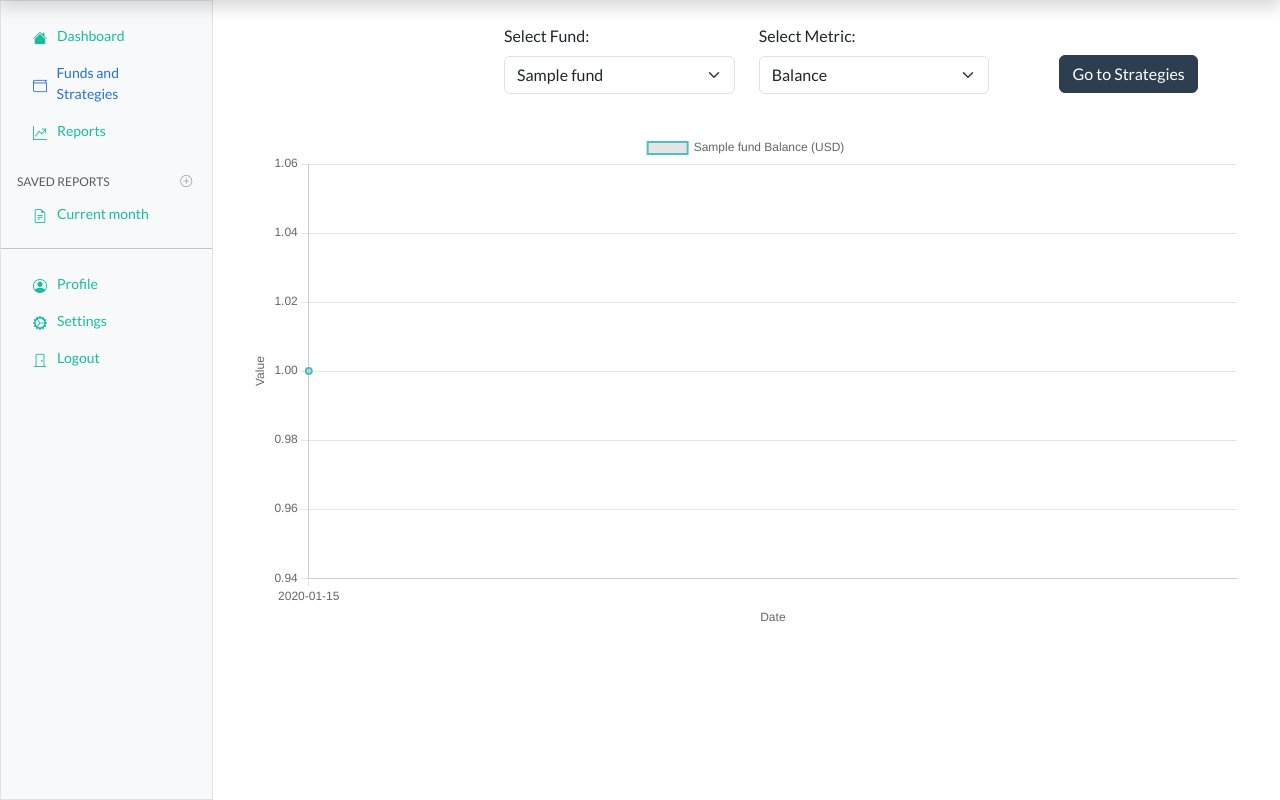
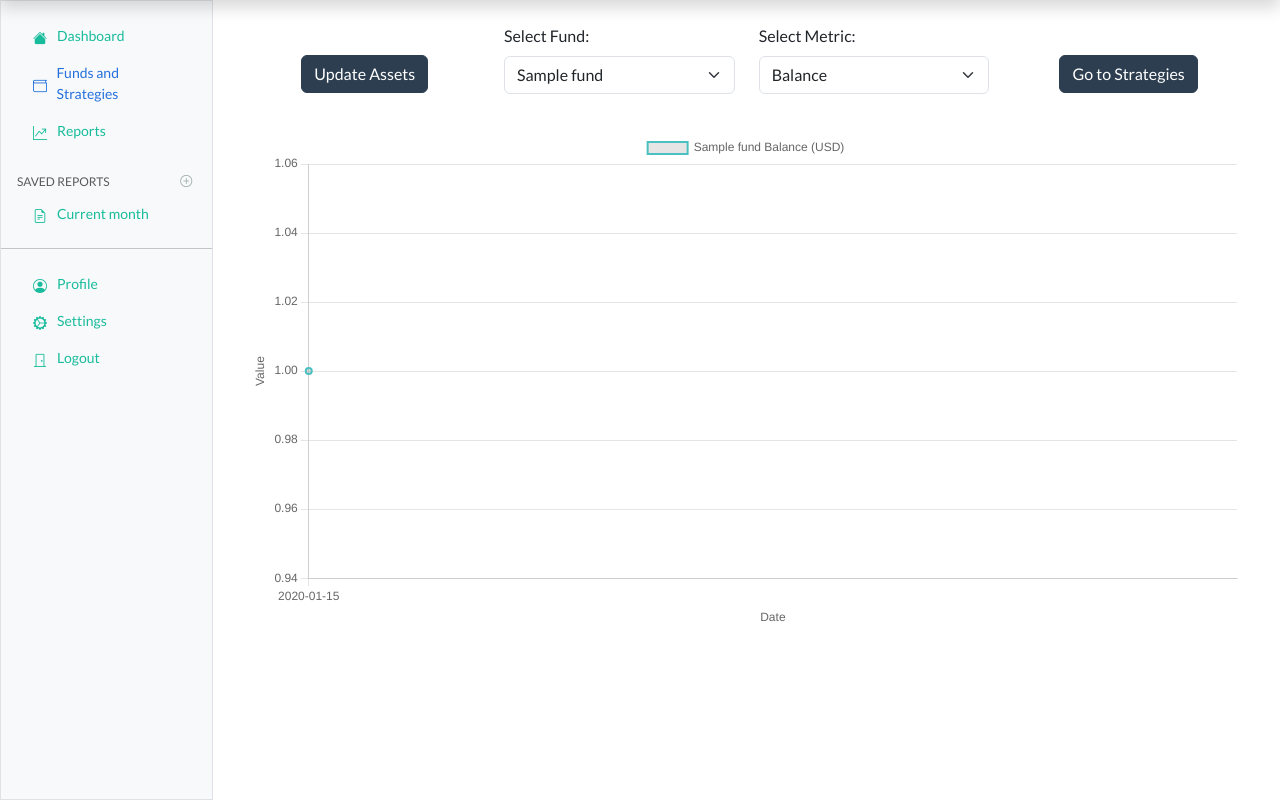
Before and after one commit to Dado-hash/Dashboard_Arkadia_V2, a Django app: page /dashboard/funds/ in a window 1280 px wide. Shown: the part 48-848 px from the top of the page. Run offline with Django 5.2, Linux system fonts and the light colour scheme; tables that the repository leaves empty hold one stand-in row (values such as "Sample post"); some libraries are stand-ins or nearby versions.

Commit message:
Added the button update assets in funds

```diff
--- a/dashboard_arkadia_v2/funds_and_strategies/views.py
+++ b/dashboard_arkadia_v2/funds_and_strategies/views.py
@@ -92,8 +92,33 @@ def save_wallet(request):
 
 def update_assets(request):
     try:
-        update_all_assets()
-        return JsonResponse({"status": "success"})
+        update_all_assets()  # La tua funzione per aggiornare gli asset
+
+        # Recupera i dati aggiornati
+        funds = Fund.objects.all()
+        funds_data = []
+
+        for fund in funds:
+            balance_data = Balance.objects.filter(fund=fund).order_by('date')
+            daily_performance_data = PerformanceMetric.objects.filter(fund=fund, metric_name='daily_performance').order_by('date')
+            monthly_performance_data = PerformanceMetric.objects.filter(fund=fund, metric_name='monthly_performance').order_by('date')
+            cumulative_performance_data = PerformanceMetric.objects.filter(fund=fund, metric_name='cumulative_performance').order_by('date')
+
+            fund_data = {
+                'id': fund.id,
+                'name': fund.name,
+                'balance_labels': [item.date.strftime('%Y-%m-%d') for item in balance_data],
+                'balance_values': [float(item.value_usd) for item in balance_data],
+                'daily_labels': [item.date.strftime('%Y-%m-%d') for item in daily_performance_data],
+                'daily_values': [float(item.value) for item in daily_performance_data],
+                'monthly_labels': [item.date.strftime('%Y-%m') for item in monthly_performance_data],
+                'monthly_values': [float(item.value) for item in monthly_performance_data],
+                'cumulative_labels': [item.date.strftime('%Y-%m') for item in cumulative_performance_data],
+                'cumulative_values': [float(item.value) for item in cumulative_performance_data],
+            }
+            funds_data.append(fund_data)
+
+        return JsonResponse({"status": "success", "funds_data": funds_data})
     except Exception as e:
         return JsonResponse({"status": "error", "message": str(e)})
 
--- a/dashboard_arkadia_v2/templates/funds_and_strategies/funds.html
+++ b/dashboard_arkadia_v2/templates/funds_and_strategies/funds.html
@@ -7,7 +7,13 @@
 
     <!-- Selettori del Fondo e della Metrica -->
     <div class="row mt-4">
-        <div class="col-md-3 offset-md-3">
+        <div class="col-md-3 d-flex justify-content-center align-items-center" style="height: 100px;">
+            <button id="updateAssets" class="btn btn-primary">
+                <span id="updateAssetsText">Update Assets</span>
+                <span id="updateAssetsSpinner" class="spinner-border spinner-border-sm d-none" role="status" aria-hidden="true"></span>
+            </button>
+        </div>
+        <div class="col-md-3">
             <label for="fundSelector" class="form-label">Select Fund:</label>
             <select id="fundSelector" class="form-select mb-3">
                 {% for fund in funds %}
@@ -48,6 +54,9 @@
         var metricSelector = document.getElementById('metricSelector');
         var fundChartCtx = document.getElementById('fundChart').getContext('2d');
         var fundChart;
+        var updateButton = document.getElementById('updateAssets');
+        var updateButtonText = document.getElementById('updateAssetsText');
+        var updateButtonSpinner = document.getElementById('updateAssetsSpinner');
 
         function updateChart(fundId, metric) {
             var fund = funds.find(f => f.id === parseInt(fundId));
@@ -140,6 +149,43 @@
                 alert('Please select a fund first.');
             }
         });
+
+        // Update balances on button click
+        updateButton.addEventListener('click', function() {
+            updateButton.disabled = true;  // Disable the button
+            updateButtonText.textContent = 'Updating...';  // Change the button text
+            updateButtonSpinner.classList.remove('d-none');  // Show the spinner
+
+            fetch('{% url "update_assets" %}', {
+                method: 'POST',
+                headers: {
+                    'Content-Type': 'application/json',
+                    'X-CSRFToken': '{{ csrf_token }}' // Include CSRF token for security
+                },
+                body: JSON.stringify({})
+            })
+            .then(response => response.json())
+            .then(data => {
+                updateButton.disabled = false;  // Enable the button
+                updateButtonText.textContent = 'Update Assets';  // Restore the button text
+                updateButtonSpinner.classList.add('d-none');  // Hide the spinner
+
+                if (data.status === 'success') {
+                    funds = data.funds_data; // Update funds data with the new data from the server
+                    updateChart(fundSelector.value, metricSelector.value); // Update the chart
+                } else {
+                    alert('Failed to update balances: ' + data.message);
+                }
+            })
+            .catch(error => {
+                updateButton.disabled = false;  // Enable the button
+                updateButtonText.textContent = 'Update Assets';  // Restore the button text
+                updateButtonSpinner.classList.add('d-none');  // Hide the spinner
+
+                console.error('Error:', error);
+                alert('An error occurred while updating balances.');
+            });
+        });
     });
 </script>
 {% endblock %}
```
